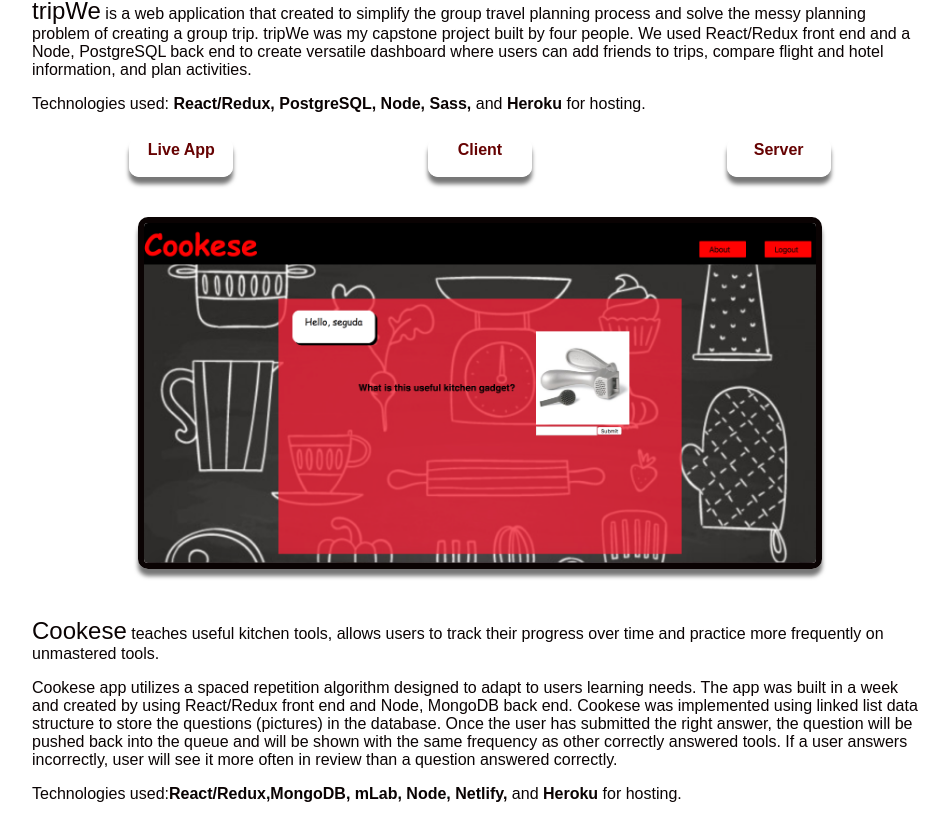
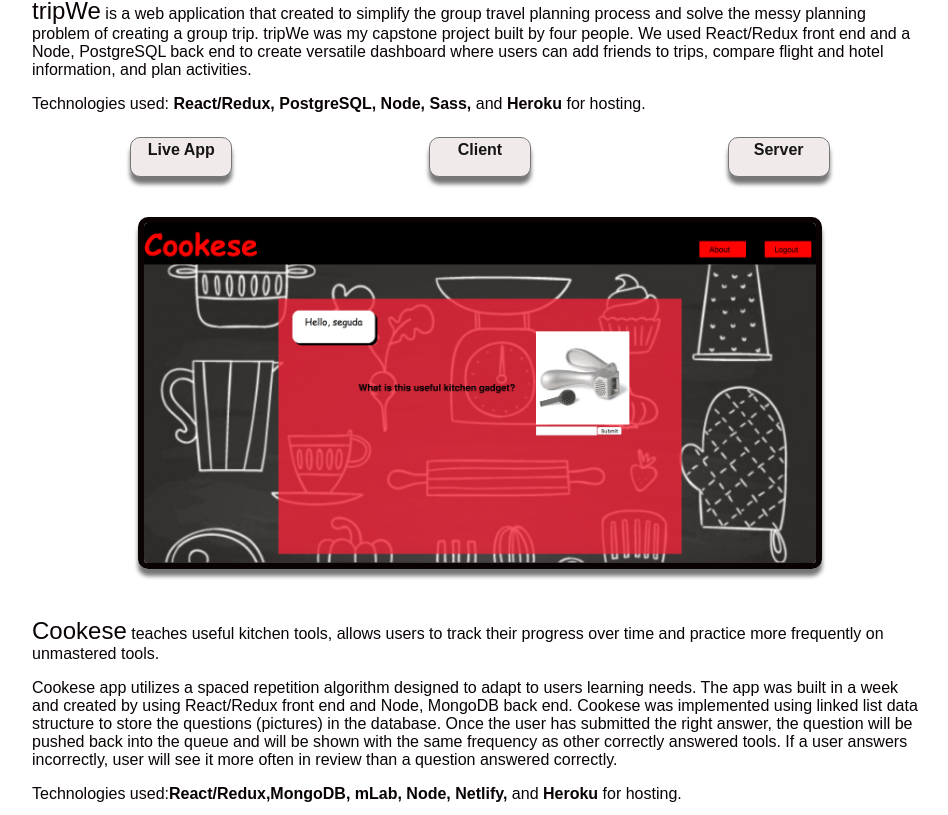
Before and after one commit to Seguda/PortfolioReact, a React (Create React App) app: page / in a window 1280 px wide. Shown: the part 1845-2660 px from the top of the page, without its empty margins (160-1108 px from the left). Built offline with nearby package versions, Linux system fonts and the light colour scheme.

Commit message:
added border to links

```diff
--- a/src/components/projects/projects.css
+++ b/src/components/projects/projects.css
@@ -40,18 +40,17 @@
   height: 2em;
   width: 6em;
   border: none;
-  display: table-cell;
-  vertical-align: middle;
-  padding: 2px 2px;
+  padding: 3px 2px;
   text-align: center;
   text-decoration: none;
-  color: rgb(102, 2, 2);
+  color: rgb(22, 21, 21);
   font-weight: bold;
   -webkit-box-shadow: 0 7px 4px #777;
   -moz-box-shadow: 0 7px 4px #777;
   box-shadow: 0 7px 4px #777;
   border-radius: 10px;
-  border: 2px solid white;
+  border: 1px solid #777;
+  background-color: rgb(240, 234, 234);
 }
 .links {
   display: flex;
```
